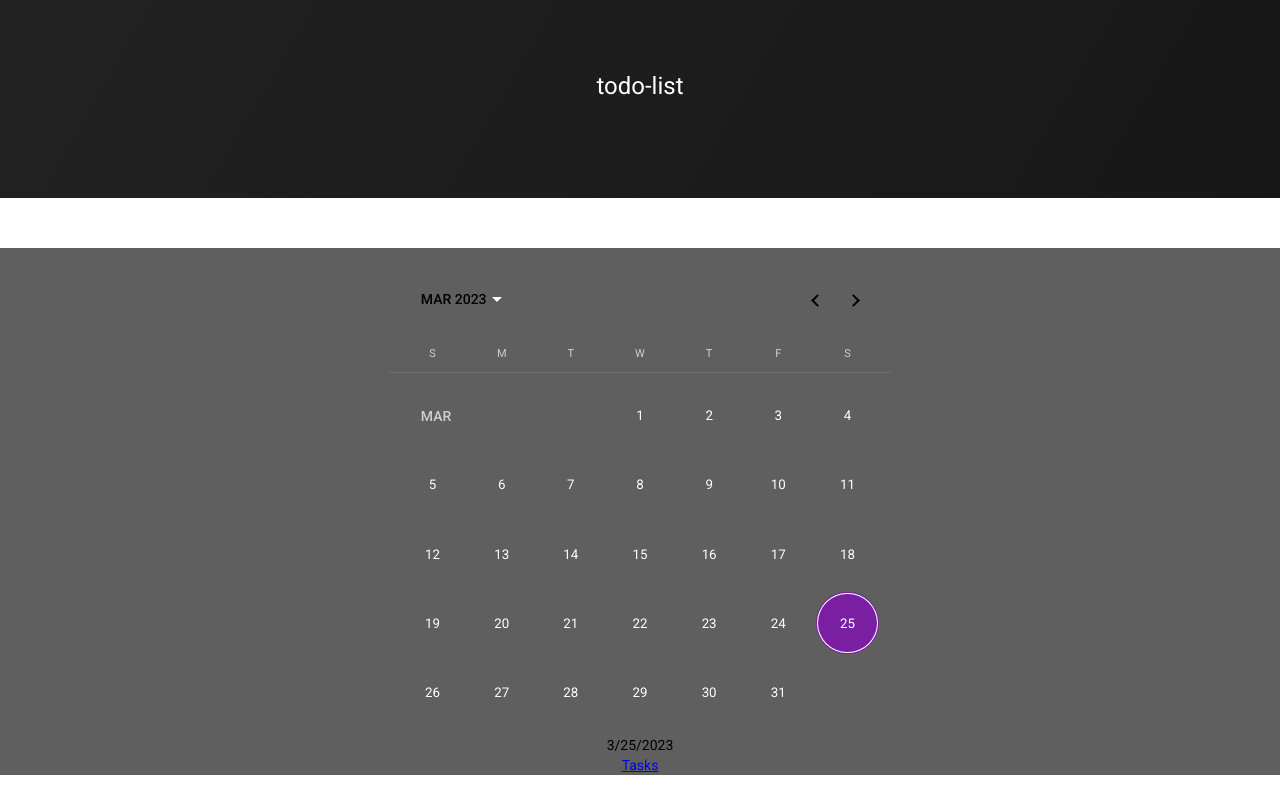
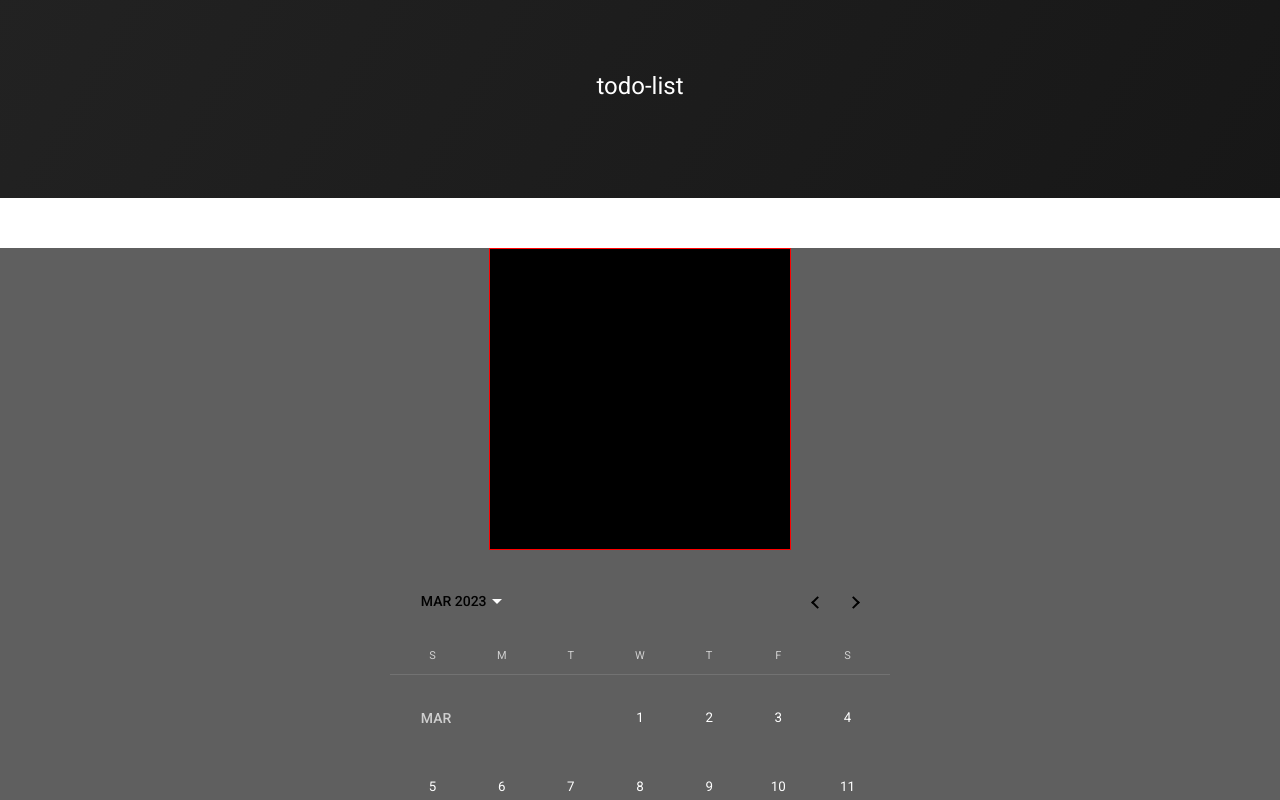
Before and after one commit to thiago-anjos/complete-angular-14-course-learn-frontend-development, an Angular app: page / in a window 1280 px wide. Shown: the top 800 px of the page. Built offline with nearby package versions, Linux system fonts and the light colour scheme.

Commit message:
create a simple directive using elementref

```diff
--- a/db.json
+++ b/db.json
@@ -127,6 +127,15 @@
       "time": "2023-04-08T21:13:23.810Z",
       "stack": "TypeError: task_r8.toggleTaskComplete is not a function\n    at TaskListComponent_tr_16_Template_button_click_7_listener (http://localhost:4200/main.js:428:22)\n    at executeListenerWithErrorHandling (http://localhost:4200/vendor.js:40186:16)\n    at wrapListenerIn_markDirtyAndPreventDefault (http://localhost:4200/vendor.js:40224:22)\n    at HTMLButtonElement.<anonymous> (http://localhost:4200/vendor.js:75416:38)\n    at _ZoneDelegate.invokeTask (http://localhost:4200/polyfills.js:9863:31)\n    at Object.onInvokeTask (http://localhost:4200/vendor.js:53562:33)\n    at _ZoneDelegate.invokeTask (http://localhost:4200/polyfills.js:9862:60)\n    at Zone.runTask (http://localhost:4200/polyfills.js:9635:47)\n    at ZoneTask.invokeTask [as invoke] (http://localhost:4200/polyfills.js:9944:34)\n    at invokeTask (http://localhost:4200/polyfills.js:11118:18)",
       "id": 18
+    },
+    {
+      "path": "/",
+      "message": "Method not implementd",
+      "handler": "GlobalErrorHandler",
+      "user": "the-id-of-the-current-user",
+      "time": "2023-04-09T02:58:00.683Z",
+      "stack": "Error: Method not implementd\n    at PaintDirective.ngOnInit (http://localhost:4200/main.js:314:15)\n    at callHook (http://localhost:4200/vendor.js:27427:22)\n    at callHooks (http://localhost:4200/vendor.js:27396:17)\n    at executeInitAndCheckHooks (http://localhost:4200/vendor.js:27347:9)\n    at selectIndexInternal (http://localhost:4200/vendor.js:33329:17)\n    at Module.ɵɵadvance (http://localhost:4200/vendor.js:33312:5)\n    at CalendarComponent_Template (http://localhost:4200/main.js:240:64)\n    at executeTemplate (http://localhost:4200/vendor.js:34480:9)\n    at refreshView (http://localhost:4200/vendor.js:34346:13)\n    at refreshComponent (http://localhost:4200/vendor.js:35517:13)",
+      "id": 19
     }
   ]
 }
--- a/src/app/calendar/calendar.component.html
+++ b/src/app/calendar/calendar.component.html
@@ -1,4 +1,10 @@
 <div>
+  <div
+    appPaint
+    color="black"
+    style="border: 1px solid red; width: 300px; height: 300px"
+  ></div>
+
   <mat-calendar [(selected)]="selectedDate"></mat-calendar>
   {{ selectedDate.toLocaleDateString() }}
   <a [routerLink]="['/tasks', { date: selectedDate }]">Tasks</a>
--- a/src/app/calendar/calendar.module.ts
+++ b/src/app/calendar/calendar.module.ts
@@ -6,9 +6,10 @@ import { BrowserAnimationsModule } from '@angular/platform-browser/animations';
 import { MatNativeDateModule } from '@angular/material/core';
 import { MatDatepickerModule } from '@angular/material/datepicker';
 import { RouterModule } from '@angular/router';
+import { PaintDirective } from './paint.directive';
 
 @NgModule({
-  declarations: [CalendarComponent],
+  declarations: [CalendarComponent, PaintDirective],
   imports: [
     CommonModule,
     BrowserAnimationsModule,
--- /dev/null
+++ b/src/app/calendar/paint.directive.ts
@@ -0,0 +1,15 @@
+import { Directive, OnInit, ElementRef, Input } from '@angular/core';
+
+@Directive({
+  selector: '[appPaint]',
+})
+export class PaintDirective implements OnInit {
+  constructor(private elementRef: ElementRef) {}
+
+  @Input()
+  color: string = 'Yellow';
+
+  ngOnInit(): void {
+    this.elementRef.nativeElement.style.backgroundColor = this.color;
+  }
+}
```
Also changed, not shown: 1 other file (tests, documents, lock files or other folders).
